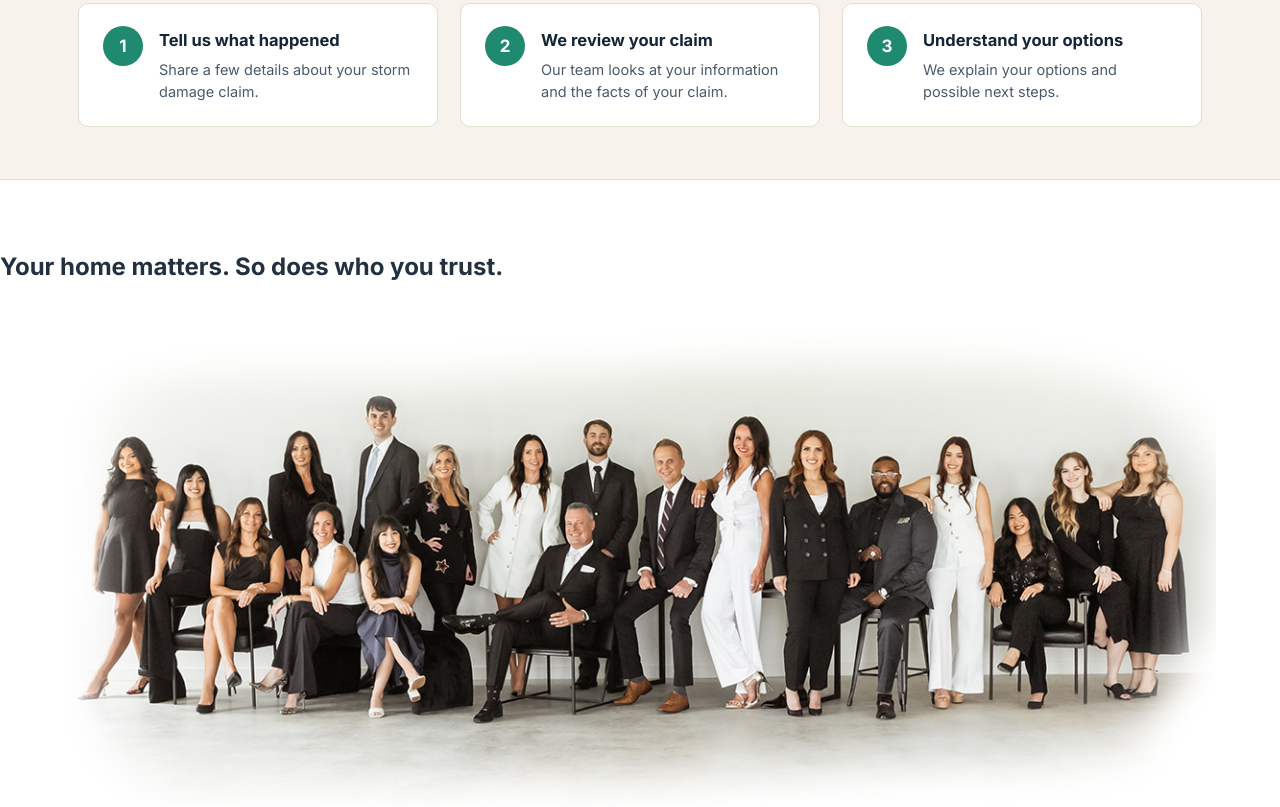
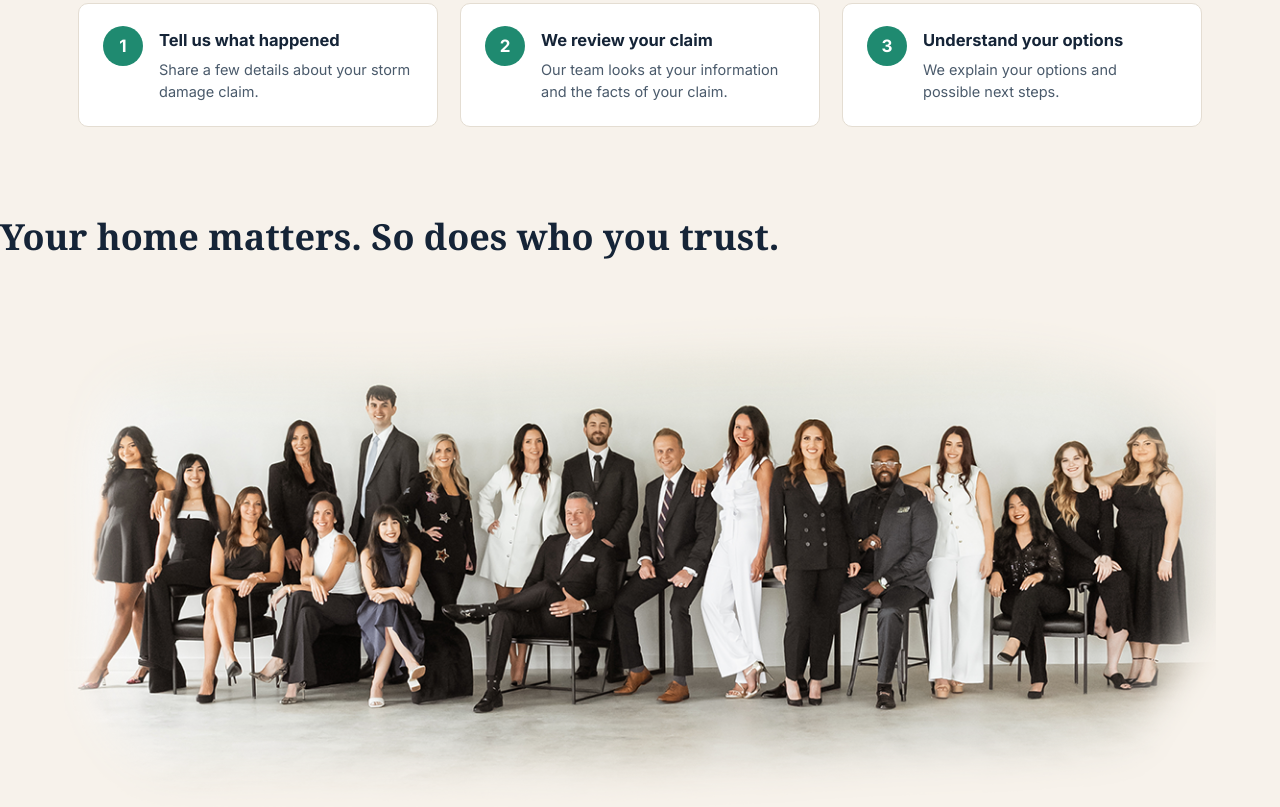
Before and after one commit to MTAA-2/McIntyre-Storm-Damage, a plain HTML site: page index.html in a window 1280 px wide. Shown: the part 1348-2155 px from the top of the page. Drawn offline with Linux system fonts and the light colour scheme.

Commit message:
Add files via upload

```diff
--- a/index.html
+++ b/index.html
@@ -149,9 +149,9 @@ src="https://www.facebook.com/tr?id=1238664640565416&ev=ViewContent&noscript=1"
 </section>
 
 <!-- ============ ABOUT THE FIRM ============ -->
-<section class="firm move-it-to-center" id="about-firm">
-  <div class="move-it-to-center"></div>
-    <h2 class="move-it-to-center">Your home matters. So does who you trust.</h2>
+<section id="about-firm">
+  <div class="move-it-to-center2">
+    <h2 class="section-title move-it-to-center">Your home matters. So does who you trust.</h2>
     <img class="move-it-to-center" src="images/mcintyre-team1-all.png" width="90%">
   </div>
   <div class="container firm-grid">
```
